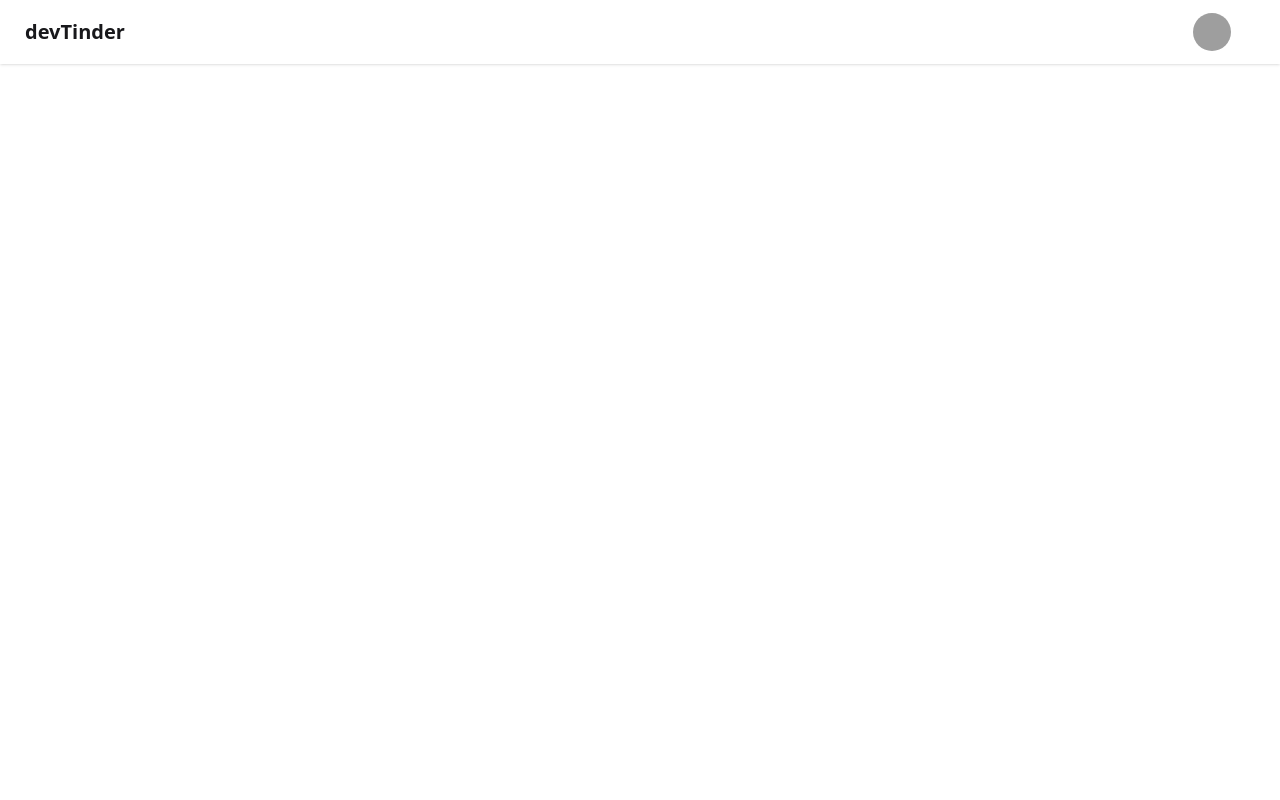
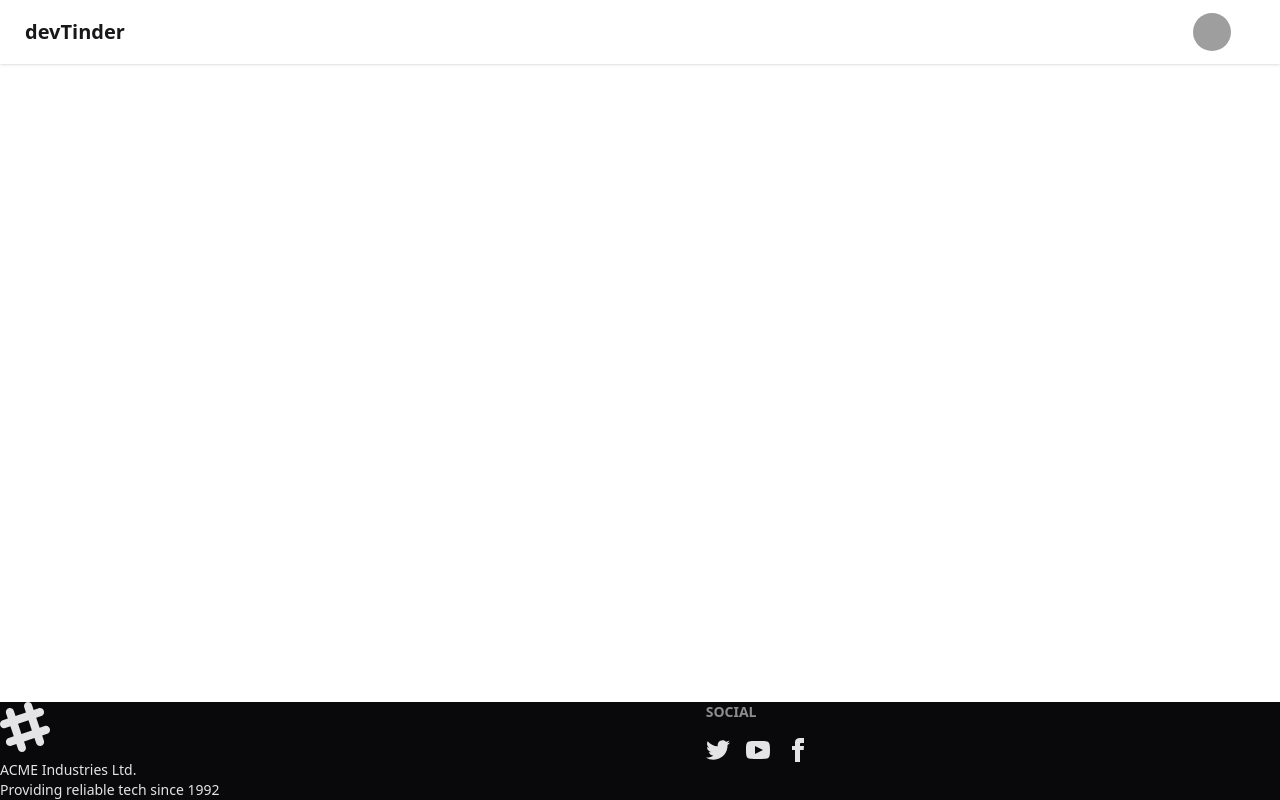
Before and after one commit to deepakmalikk/devTinder-frontend-, a React (Vite) app: page / in a window 1280 px wide. Before the commit this address had no page. Built offline with nearby package versions, Linux system fonts and the light colour scheme; grey boxes are pictures that could not be loaded.

Commit message:
Added child routes with Outlet

```diff
--- a/src/App.jsx
+++ b/src/App.jsx
@@ -1,16 +1,21 @@
-import { useState } from "react";
-import NavBar from "./NavBar";
+
 import { BrowserRouter, Routes, Route } from "react-router-dom";
+import Body from "./Body";
+import Login from "./Login";
+import Profile from "./Profile";
 function App() {
   return (
     <>
     <BrowserRouter basename="/">
       <Routes>
-        <Route path="/login" element={<div>LoginPage</div>} />
+        <Route path="/" element={<Body/>}>
+            <Route path="/login" element={<Login/>}/>
+            <Route path="/profile" element={<Profile/>}/>
+        </Route>
       </Routes>
     </BrowserRouter>
-      <NavBar />
-         </>
+
+    </>
   );
 }
 
--- /dev/null
+++ b/src/Body.jsx
@@ -0,0 +1,16 @@
+import NavBar from './NavBar'
+import { Outlet } from 'react-router-dom'
+import Footer from './Footer'
+
+
+export const Body = () => {
+  return (
+    <div>
+      <NavBar />
+      <Outlet/>
+      <Footer/>
+    </div>
+  )
+}
+
+export default Body
--- /dev/null
+++ b/src/Footer.jsx
@@ -0,0 +1,66 @@
+import React from 'react'
+
+const Footer = () => {
+  return (
+    <footer className="footer sm:footer-horizontal bg-neutral text-neutral-content fixed bottom-0">
+  <aside>
+    <svg
+      width="50"
+      height="50"
+      viewBox="0 0 24 24"
+      xmlns="http://www.w3.org/2000/svg"
+      fillRule="evenodd"
+      clipRule="evenodd"
+      className="fill-current">
+      <path
+        d="M22.672 15.226l-2.432.811.841 2.515c.33 1.019-.209 2.127-1.23 2.456-1.15.325-2.148-.321-2.463-1.226l-.84-2.518-5.013 1.677.84 2.517c.391 1.203-.434 2.542-1.831 2.542-.88 0-1.601-.564-1.86-1.314l-.842-2.516-2.431.809c-1.135.328-2.145-.317-2.463-1.229-.329-1.018.211-2.127 1.231-2.456l2.432-.809-1.621-4.823-2.432.808c-1.355.384-2.558-.59-2.558-1.839 0-.817.509-1.582 1.327-1.846l2.433-.809-.842-2.515c-.33-1.02.211-2.129 1.232-2.458 1.02-.329 2.13.209 2.461 1.229l.842 2.515 5.011-1.677-.839-2.517c-.403-1.238.484-2.553 1.843-2.553.819 0 1.585.509 1.85 1.326l.841 2.517 2.431-.81c1.02-.33 2.131.211 2.461 1.229.332 1.018-.21 2.126-1.23 2.456l-2.433.809 1.622 4.823 2.433-.809c1.242-.401 2.557.484 2.557 1.838 0 .819-.51 1.583-1.328 1.847m-8.992-6.428l-5.01 1.675 1.619 4.828 5.011-1.674-1.62-4.829z"></path>
+    </svg>
+    <p>
+      ACME Industries Ltd.
+      <br />
+      Providing reliable tech since 1992
+    </p>
+  </aside>
+  <nav>
+    <h6 className="footer-title">Social</h6>
+    <div className="grid grid-flow-col gap-4">
+      <a>
+        <svg
+          xmlns="http://www.w3.org/2000/svg"
+          width="24"
+          height="24"
+          viewBox="0 0 24 24"
+          className="fill-current">
+          <path
+            d="M24 4.557c-.883.392-1.832.656-2.828.775 1.017-.609 1.798-1.574 2.165-2.724-.951.564-2.005.974-3.127 1.195-.897-.957-2.178-1.555-3.594-1.555-3.179 0-5.515 2.966-4.797 6.045-4.091-.205-7.719-2.165-10.148-5.144-1.29 2.213-.669 5.108 1.523 6.574-.806-.026-1.566-.247-2.229-.616-.054 2.281 1.581 4.415 3.949 4.89-.693.188-1.452.232-2.224.084.626 1.956 2.444 3.379 4.6 3.419-2.07 1.623-4.678 2.348-7.29 2.04 2.179 1.397 4.768 2.212 7.548 2.212 9.142 0 14.307-7.721 13.995-14.646.962-.695 1.797-1.562 2.457-2.549z"></path>
+        </svg>
+      </a>
+      <a>
+        <svg
+          xmlns="http://www.w3.org/2000/svg"
+          width="24"
+          height="24"
+          viewBox="0 0 24 24"
+          className="fill-current">
+          <path
+            d="M19.615 3.184c-3.604-.246-11.631-.245-15.23 0-3.897.266-4.356 2.62-4.385 8.816.029 6.185.484 8.549 4.385 8.816 3.6.245 11.626.246 15.23 0 3.897-.266 4.356-2.62 4.385-8.816-.029-6.185-.484-8.549-4.385-8.816zm-10.615 12.816v-8l8 3.993-8 4.007z"></path>
+        </svg>
+      </a>
+      <a>
+        <svg
+          xmlns="http://www.w3.org/2000/svg"
+          width="24"
+          height="24"
+          viewBox="0 0 24 24"
+          className="fill-current">
+          <path
+            d="M9 8h-3v4h3v12h5v-12h3.642l.358-4h-4v-1.667c0-.955.192-1.333 1.115-1.333h2.885v-5h-3.808c-3.596 0-5.192 1.583-5.192 4.615v3.385z"></path>
+        </svg>
+      </a>
+    </div>
+  </nav>
+</footer>
+  )
+}
+
+export default Footer
--- /dev/null
+++ b/src/Login.jsx
@@ -0,0 +1,14 @@
+import React from 'react'
+
+const Login = () => {
+  return (
+    <div>
+
+  <button className="btn btn-error">Login</button>
+    </div>
+
+
+  )
+}
+
+export default Login
--- /dev/null
+++ b/src/Profile.jsx
@@ -0,0 +1,9 @@
+import React from 'react'
+
+const Profile = () => {
+  return (
+    <div>Profile</div>
+  )
+}
+
+export default Profile
```
